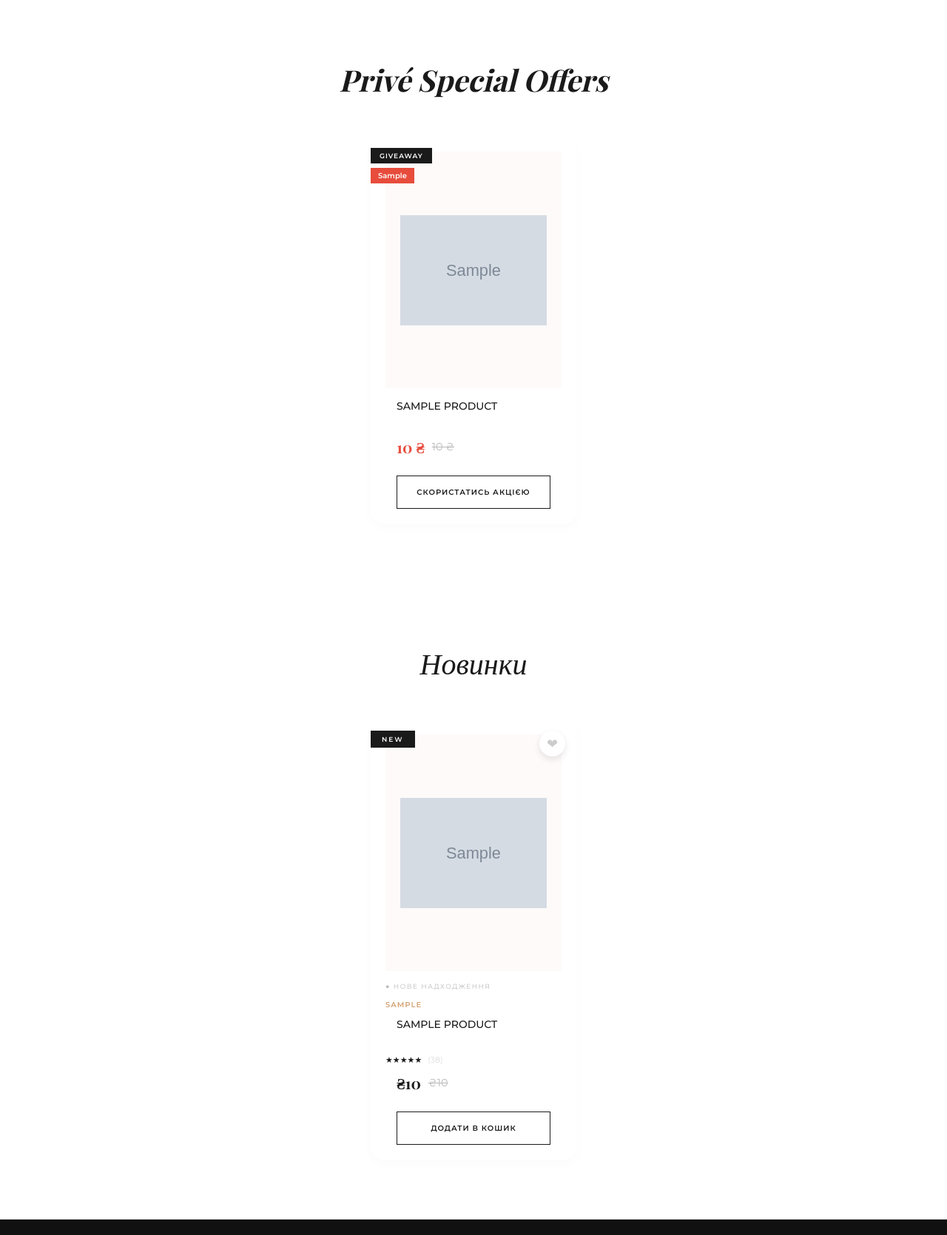
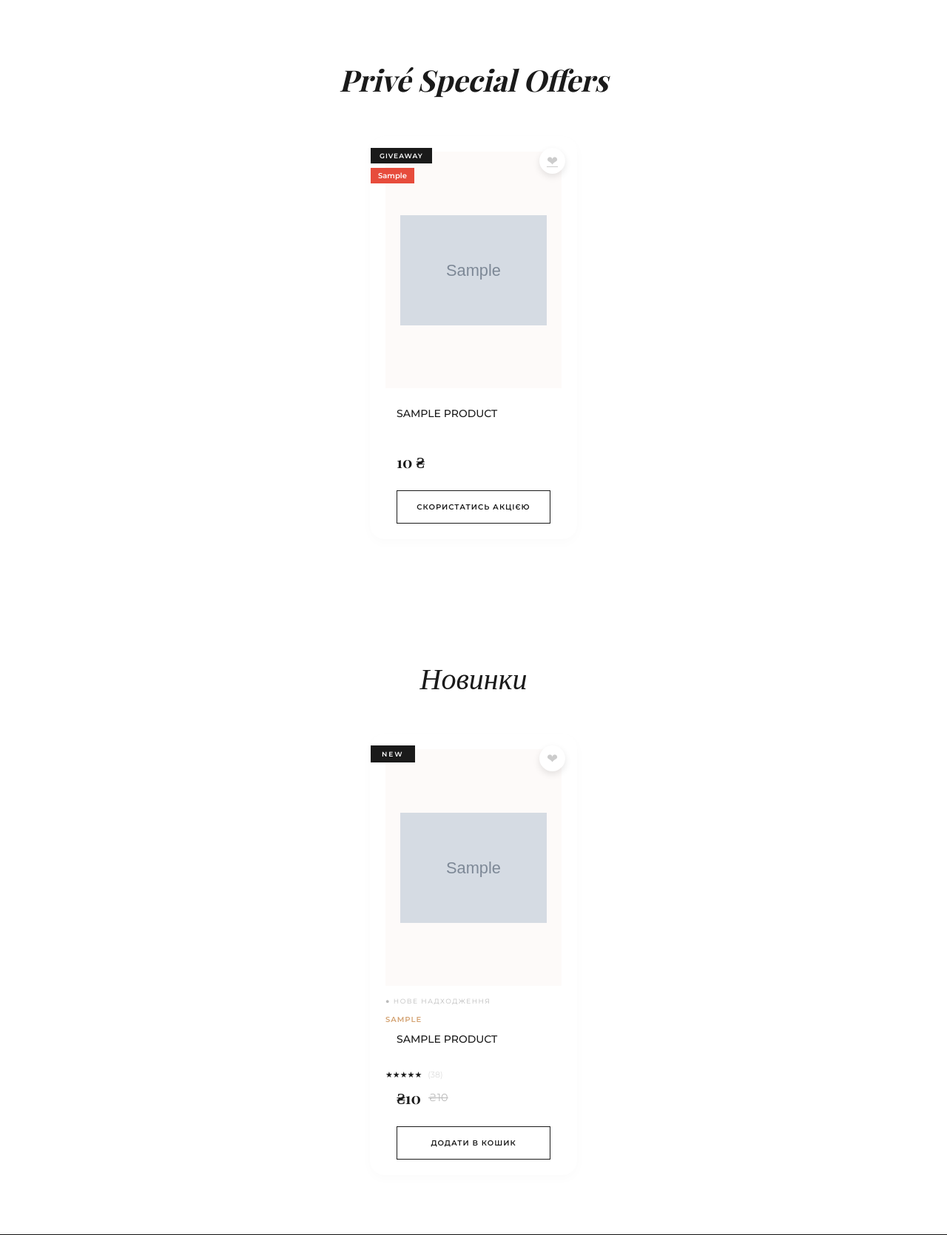
Before and after one commit to morieturm200/beautystore, a PHP site: page /index.php in a window 1280 px wide. Shown: the part 2470-4140 px from the top of the page at 74% size. Run offline with PHP 8.4, Linux system fonts and the light colour scheme; tables that the repository leaves empty or names only in its code hold one stand-in row (values such as "Sample post"); grey boxes marked "Sample" are stand-in pictures; some libraries are stand-ins or nearby versions; some web fonts are replaced.

Commit message:
Refactor brand offers PHP code and improve queries

```diff
--- a/brand_offers.php
+++ b/brand_offers.php
@@ -1,9 +1,24 @@
 <?php
+if (session_status() === PHP_SESSION_NONE) {
+    session_start();
+}
 
 if (!isset($conn)) {
     $conn = new mysqli("localhost", "beautyuser", "1234", "beautystore");
+    $conn->set_charset("utf8mb4");
 }
-$conn->set_charset("utf8mb4");
+
+
+$user_wishlist_ids = [];
+if (isset($_SESSION['user_id'])) {
+    $c_id = intval($_SESSION['user_id']);
+    $wish_res = $conn->query("SELECT product_id FROM Wishlist WHERE user_id = $c_id");
+    if ($wish_res) {
+        while($w_row = $wish_res->fetch_assoc()) {
+            $user_wishlist_ids[] = $w_row['product_id'];
+        }
+    }
+}
 
 
 $sql_brands = "SELECT p.*, i.image_url
@@ -11,14 +26,13 @@ $sql_brands = "SELECT p.*, i.image_url
                LEFT JOIN Images i ON p.product_id = i.product_id AND i.is_primary = 1
                WHERE p.is_giveaway_participant = 1
                   OR (p.promo_type IS NOT NULL AND p.promo_type != '')
-                  OR p.is_sale = 1
+                  OR p.badge = 'SALE'
                ORDER BY p.product_id DESC
                LIMIT 4";
 
 $res_brands = $conn->query($sql_brands);
 
-
-if ($res_brands->num_rows == 0) {
+if (!$res_brands || $res_brands->num_rows == 0) {
     $res_brands = $conn->query("SELECT p.*, i.image_url FROM product p LEFT JOIN Images i ON p.product_id = i.product_id AND i.is_primary = 1 LIMIT 4");
 }
 
@@ -30,6 +44,7 @@ if ($res_brands && $res_brands->num_rows > 0):
         --accent: #d4a373;
         --white: #ffffff;
         --border: #e8e8e8;
+        --heart: #e74c3c;
     }
 
     .brand-offers { padding: 80px 50px; background: var(--white); }
@@ -43,9 +58,33 @@ if ($res_brands && $res_brands->num_rows > 0):
     .offer-card {
         flex: 1 1 250px; max-width: 280px; position: relative;
         transition: 0.4s; border: 1px solid transparent; padding-bottom: 20px;
+        display: flex;
+        flex-direction: column;
     }
     .offer-card:hover { transform: translateY(-5px); border-color: var(--border); }
 
+
+    .wishlist-btn {
+        position: absolute;
+        top: 15px;
+        right: 15px;
+        background: white;
+        width: 35px;
+        height: 35px;
+        border-radius: 50%;
+        border: none;
+        display: flex;
+        align-items: center;
+        justify-content: center;
+        cursor: pointer;
+        font-size: 18px;
+        color: #ccc;
+        box-shadow: 0 4px 10px rgba(0,0,0,0.1);
+        z-index: 20;
+        transition: 0.3s;
+    }
+    .wishlist-btn.active { color: var(--heart); }
+    .wishlist-btn:hover { transform: scale(1.1); }
 
     .badge-prive {
         position: absolute; top: 15px; left: 0; background: var(--primary); color: #fff;
@@ -56,7 +95,7 @@ if ($res_brands && $res_brands->num_rows > 0):
         padding: 4px 10px; font-size: 10px; font-weight: 800; z-index: 10;
     }
 
-    .offer-img-box { width: 100%; height: 320px; overflow: hidden; margin-bottom: 15px; background: #fdfaf9; }
+    .offer-img-box { width: 100%; height: 320px; overflow: hidden; margin-bottom: 15px; background: #fdfaf9; position: relative; }
     .offer-img-box img { width: 100%; height: 100%; object-fit: contain; padding: 20px; transition: 0.5s; }
     .offer-card:hover img { transform: scale(1.05); }
 
@@ -73,8 +112,10 @@ if ($res_brands && $res_brands->num_rows > 0):
     .add-to-cart-btn {
         display: block; width: calc(100% - 30px); margin: 15px auto 0; padding: 15px;
         background: transparent; border: 1px solid var(--primary);
+        font-family: 'Montserrat', sans-serif;
         font-size: 10px; font-weight: 700; text-transform: uppercase; letter-spacing: 1px;
         cursor: pointer; transition: 0.3s; text-decoration: none; text-align: center; color: var(--primary);
+        border-radius: 0;
     }
     .add-to-cart-btn:hover { background: var(--primary); color: #fff; }
 
@@ -88,8 +129,11 @@ if ($res_brands && $res_brands->num_rows > 0):
         <?php while($item = $res_brands->fetch_assoc()):
             $p_id = $item['product_id'];
             $has_promo = !empty($item['promo_type']);
-            $is_sale = ($item['is_sale'] == 1);
-            $display_price = $is_sale ? $item['sale_price'] : $item['price'];
+
+
+            $is_fav = in_array($p_id, $user_wishlist_ids) ? 'active' : '';
+
+            $has_discount = (isset($item['badge']) && $item['badge'] === 'SALE') || (!empty($item['old_price']) && $item['old_price'] > $item['price']);
         ?>
         <div class="offer-card">
             <?php if($item['is_giveaway_participant']): ?>
@@ -100,12 +144,14 @@ if ($res_brands && $res_brands->num_rows > 0):
                 <div class="badge-promo"><?php echo htmlspecialchars($item['promo_type']); ?></div>
             <?php endif; ?>
 
-            <a href="product_details.php?id=<?php echo $p_id; ?>" style="text-decoration: none; color: inherit;">
+            <a href="wishlist_add.php?id=<?php echo $p_id; ?>" class="wishlist-btn <?php echo $is_fav; ?>">❤</a>
+
+            <a href="product_details.php?id=<?php echo $p_id; ?>" style="text-decoration: none; color: inherit; display: flex; flex-direction: column;">
                 <div class="offer-img-box">
                     <?php
                         $img = !empty($item['image_url']) ? $item['image_url'] : "img/products/$p_id.jpg";
                     ?>
-                    <img src="<?php echo $img; ?>" onerror="this.src='https://via.placeholder.com/300x400?text=Beauty+Store'">
+                    <img src="<?php echo htmlspecialchars($img); ?>" onerror="this.src='https://via.placeholder.com/300x400?text=Beauty+Store'">
                 </div>
 
                 <?php if($item['promo_type'] === 'GIFT'): ?>
@@ -115,19 +161,19 @@ if ($res_brands && $res_brands->num_rows > 0):
                 <h4><?php echo htmlspecialchars($item['name']); ?></h4>
 
                 <div class="price-area">
-                    <span class="price-now <?php echo $is_sale ? 'sale' : ''; ?>">
-                        <?php echo number_format($display_price, 0, '.', ' '); ?> ₴
+                    <span class="price-now <?php echo $has_discount ? 'sale' : ''; ?>">
+                        <?php echo number_format($item['price'], 0, '.', ' '); ?> ₴
                     </span>
-                    <?php if($is_sale): ?>
-                        <span class="price-old"><?php echo number_format($item['price'], 0, '.', ' '); ?> ₴</span>
+
+                    <?php if(!empty($item['old_price']) && $item['old_price'] > $item['price']): ?>
+                        <span class="price-old"><?php echo number_format($item['old_price'], 0, '.', ' '); ?> ₴</span>
                     <?php endif; ?>
                 </div>
             </a>
 
-            <a href="cart_add.php?id=<?php echo $p_id; ?>&redirect=cart" class="add-to-cart-btn">
+            <button onclick="addToCart(event, this, <?php echo $p_id; ?>)" class="add-to-cart-btn">
                 <?php echo $has_promo ? 'Скористатись акцією' : 'Додати в кошик'; ?>
-
-            </a>
+            </button>
         </div>
         <?php endwhile; ?>
     </div>
```
